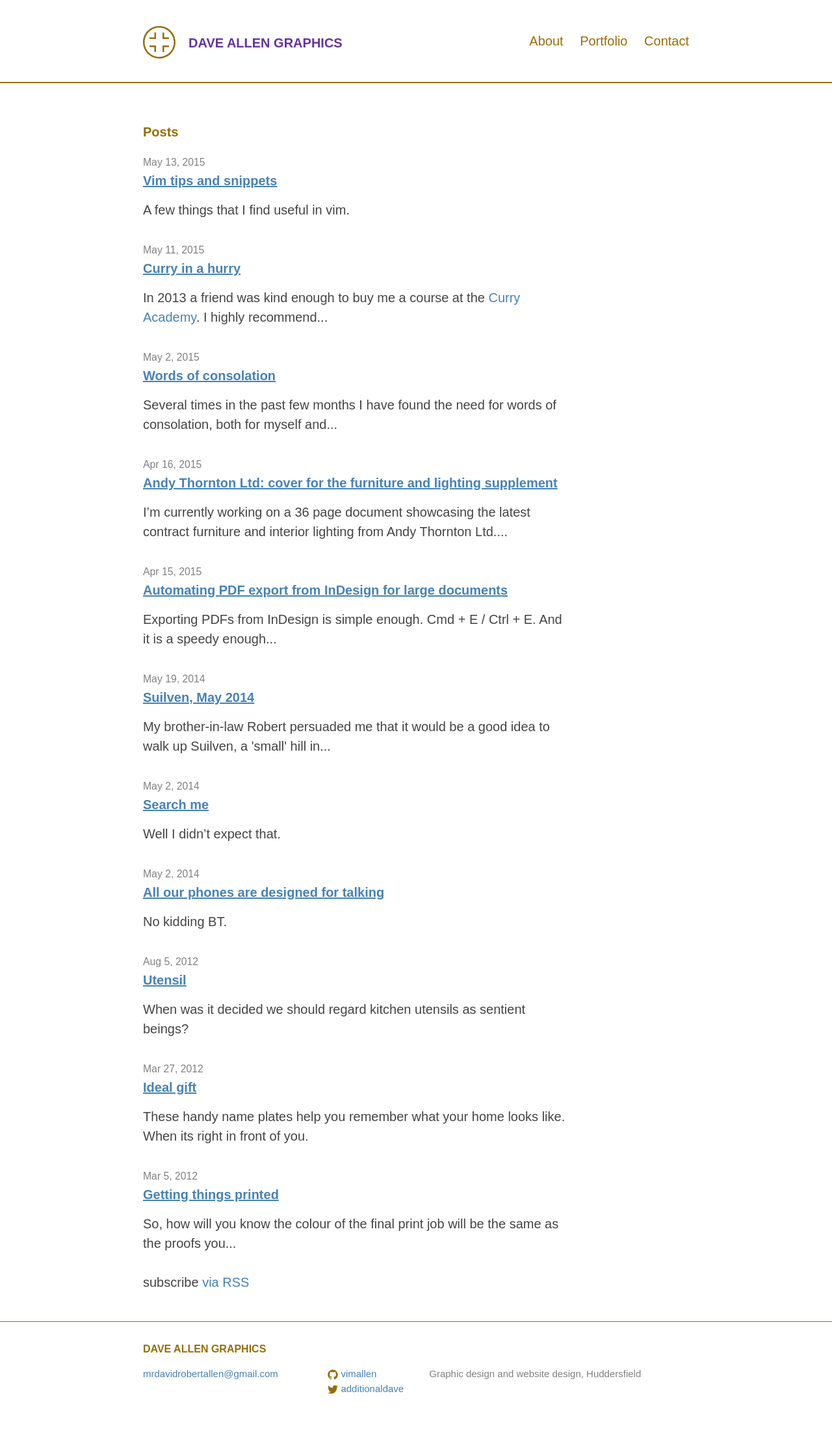
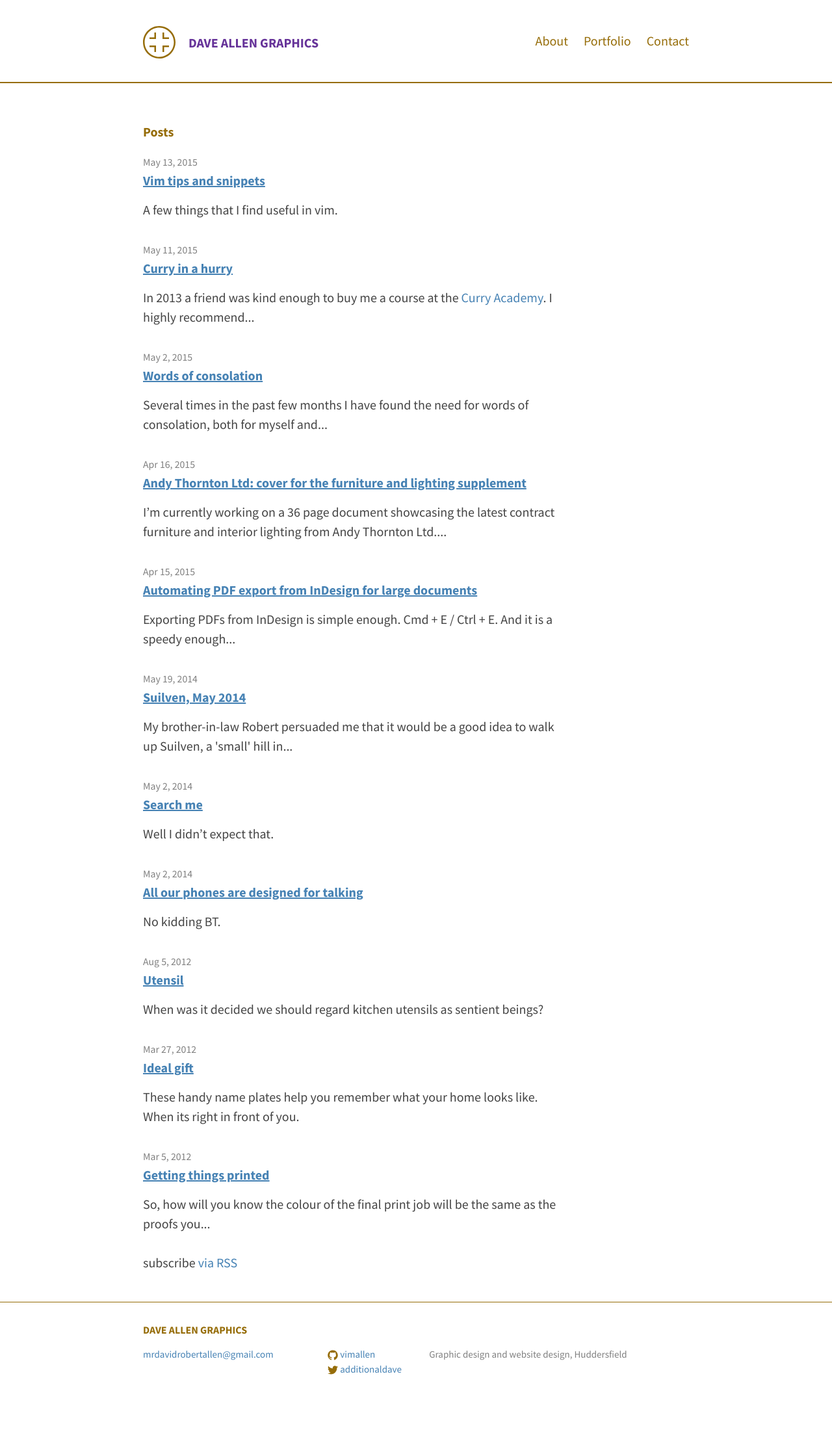
Before and after one commit to vimallen/allend, a Jekyll site: the page built from index.html, in a window 1280 px wide. Shown: the whole page at 65% size. Built offline with Jekyll 4.4.1, drawn with Linux system fonts in a browser that asks for light colours; after the commit the page ends 2178 px from its top, so only the background shows below that.

Commit message:
Moved to Source Sans Pro

```diff
--- a/_includes/head.html
+++ b/_includes/head.html
@@ -12,5 +12,6 @@
   <link rel="apple-touch-icon" sizes="180x180" href="/apple-touch-icon-180x180.png">
   <link rel="icon" type="image/png" href="/favicon-32x32.png" sizes="32x32">
   <link rel="icon" type="image/png" href="/favicon-16x16.png" sizes="16x16">
+	<link href='http://fonts.googleapis.com/css?family=Source+Sans+Pro:400,700' rel='stylesheet' type='text/css'>
   {% include google_analytics.html %}
  </head>
--- a/css/main.scss
+++ b/css/main.scss
@@ -10,7 +10,7 @@
 }
 
 // Our variables
-$base-font-family: Sans-Serif;
+$base-font-family: 'Source Sans Pro', sans-serif;
 $base-font-size: 18px;
 $small-font-size: $base-font-size * 0.875;
 $base-line-height: 1.5;
```
